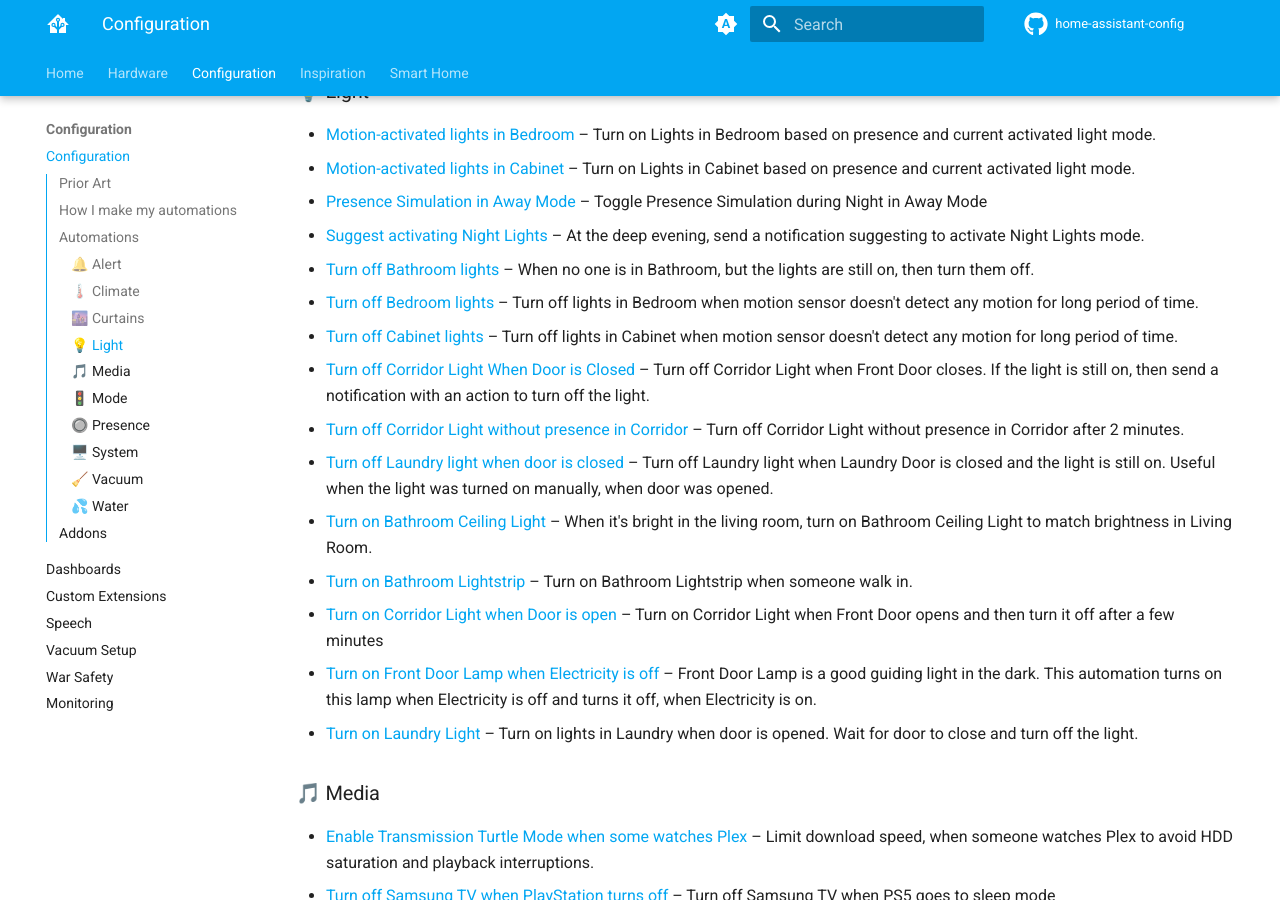
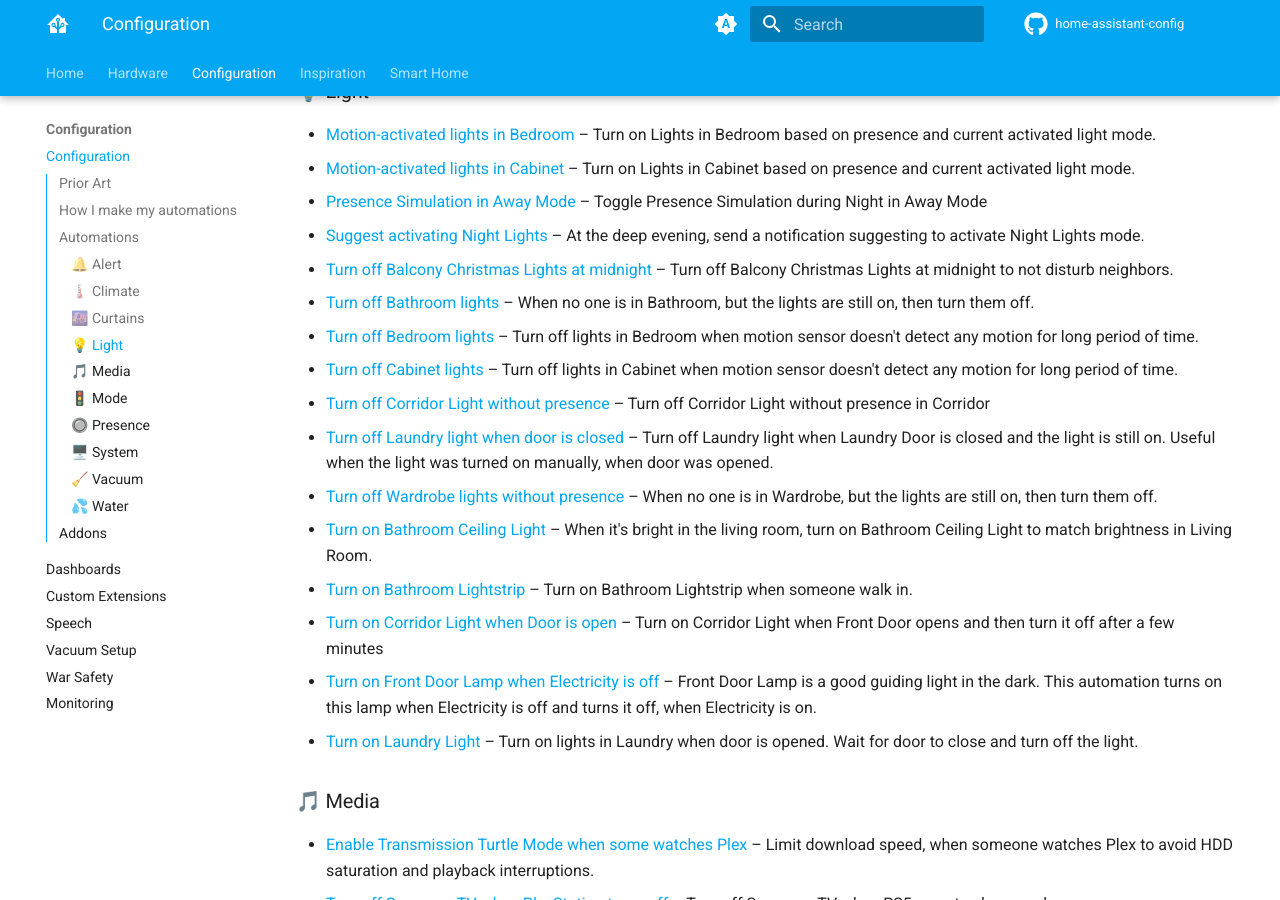
Before and after one commit to denysdovhan/home-assistant-config, an MkDocs documentation site: the page built from docs/config/index.md, in a window 1280 px wide and 900 px high, scrolled down 2735 px. Built offline with MkDocs 1.6.1 and Material for MkDocs 9.7.7, drawn with Linux system fonts in a browser that asks for light colours; comment, search, counter and statistics services are not loaded; some of the changed text lies outside the part shown.

Commit message:
docs: Update docs

```diff
--- a/docs/config/index.md
+++ b/docs/config/index.md
@@ -57,7 +57,7 @@ Total number of automations: **71**️
 - [Danger in Kyiv](https://github.com/denysdovhan/home-assistant-config/blob/9ff2a365ae41e27ddb5c0d6074cc071df4f6adf8/automations.yaml#L128) – Danger of missile/drone strike in Kyiv RIGHT NOW. Critical alert to hide immediately.
 - [Denys left the Office](https://github.com/denysdovhan/home-assistant-config/blob/9ff2a365ae41e27ddb5c0d6074cc071df4f6adf8/automations.yaml#L293) – Notify when Denys is leaving the office
 - [Electricity Outage](https://github.com/denysdovhan/home-assistant-config/blob/9ff2a365ae41e27ddb5c0d6074cc071df4f6adf8/automations.yaml#L323) – Notify everyone when there is no electricity at home.
-- [Electricity Outages report from Ukrenergo](https://github.com/denysdovhan/home-assistant-config/blob/9ff2a365ae41e27ddb5c0d6074cc071df4f6adf8/automations.yaml#L2528) – Send a notification with a summary of Electricity Outages report from Ukrenergo
+- [Electricity Outages report from Ukrenergo](https://github.com/denysdovhan/home-assistant-config/blob/9ff2a365ae41e27ddb5c0d6074cc071df4f6adf8/automations.yaml#L2453) – Send a notification with a summary of Electricity Outages report from Ukrenergo
 - [Electricity will turn on soon](https://github.com/denysdovhan/home-assistant-config/blob/9ff2a365ae41e27ddb5c0d6074cc071df4f6adf8/automations.yaml#L447) – Notify 1 hours in advance before the electricity turns on
 - [Imminent Attack by Strategic Bombers](https://github.com/denysdovhan/home-assistant-config/blob/9ff2a365ae41e27ddb5c0d6074cc071df4f6adf8/automations.yaml#L234) – Send a notification when Tu-95 strategic bombers take off from Russian airfields. This means attack by cruise missiles is imminent. Prepare a hideout.
 - [No Electricity Soon](https://github.com/denysdovhan/home-assistant-config/blob/9ff2a365ae41e27ddb5c0d6074cc071df4f6adf8/automations.yaml#L417) – Notify 30 minutes in advance before the electricity turns off
@@ -70,57 +70,58 @@ Total number of automations: **71**️
 - [Calibrate Cabinet Right TRV temperature](https://github.com/denysdovhan/home-assistant-config/blob/9ff2a365ae41e27ddb5c0d6074cc071df4f6adf8/automations.yaml#L1419) – Calibrate TRV temperature with external sensor.
 - [Calibrate Living Room TRV temperature](https://github.com/denysdovhan/home-assistant-config/blob/9ff2a365ae41e27ddb5c0d6074cc071df4f6adf8/automations.yaml#L1383) – Calibrate TRV temperature with external sensor.
 - [Suggest turning on AC when it's hot](https://github.com/denysdovhan/home-assistant-config/blob/9ff2a365ae41e27ddb5c0d6074cc071df4f6adf8/automations.yaml#LNone) – When temperature raises over certain level, send an actionable notification for turning on ACs
-- [Toggle dehumidifiers when we sleep](https://github.com/denysdovhan/home-assistant-config/blob/9ff2a365ae41e27ddb5c0d6074cc071df4f6adf8/automations.yaml#L2255) – Turn off Bathroom and Laundry dehumidifiers when we sleep and turn them on in the morning.
+- [Toggle dehumidifiers when we sleep](https://github.com/denysdovhan/home-assistant-config/blob/9ff2a365ae41e27ddb5c0d6074cc071df4f6adf8/automations.yaml#L2180) – Turn off Bathroom and Laundry dehumidifiers when we sleep and turn them on in the morning.
 - [Turn on fan when someone is on the toilet](https://github.com/denysdovhan/home-assistant-config/blob/9ff2a365ae41e27ddb5c0d6074cc071df4f6adf8/automations.yaml#L953) – When someone sits in the toilet, then turn on the fan. Turn off fan when person leaves.
 - [Turn on heaters during heating season](https://github.com/denysdovhan/home-assistant-config/blob/9ff2a365ae41e27ddb5c0d6074cc071df4f6adf8/automations.yaml#L477) – Turn on/off heaters when weather is getting cold/warm
 
 ### 🌆 Curtains
 
-- [Open Bedroom Curtains](https://github.com/denysdovhan/home-assistant-config/blob/9ff2a365ae41e27ddb5c0d6074cc071df4f6adf8/automations.yaml#L2701) – Gradually open Bedroom Curtains on workdays and weekends
+- [Open Bedroom Curtains](https://github.com/denysdovhan/home-assistant-config/blob/9ff2a365ae41e27ddb5c0d6074cc071df4f6adf8/automations.yaml#L2626) – Gradually open Bedroom Curtains on workdays and weekends
 - [Stop opening Bedroom Curtains when we don't want to](https://github.com/denysdovhan/home-assistant-config/blob/9ff2a365ae41e27ddb5c0d6074cc071df4f6adf8/automations.yaml#LNone) – Sometimes we want to prevent Bedroom Curtains from opening. Just close them when they are opening.
 - [Tighten Curtains hooks](https://github.com/denysdovhan/home-assistant-config/blob/9ff2a365ae41e27ddb5c0d6074cc071df4f6adf8/automations.yaml#L1431) – Sometimes hooks on curtains are getting loose. This automation unlock and locks hooks on curtain robots
 
 ### 💡 Light
 
-- [Motion-activated lights in Bedroom](https://github.com/denysdovhan/home-assistant-config/blob/9ff2a365ae41e27ddb5c0d6074cc071df4f6adf8/automations.yaml#L2093) – Turn on Lights in Bedroom based on presence and current activated light mode.
-- [Motion-activated lights in Cabinet](https://github.com/denysdovhan/home-assistant-config/blob/9ff2a365ae41e27ddb5c0d6074cc071df4f6adf8/automations.yaml#L2030) – Turn on Lights in Cabinet based on presence and current activated light mode.
-- [Presence Simulation in Away Mode](https://github.com/denysdovhan/home-assistant-config/blob/9ff2a365ae41e27ddb5c0d6074cc071df4f6adf8/automations.yaml#L1808) – Toggle Presence Simulation during Night in Away Mode
-- [Suggest activating Night Lights](https://github.com/denysdovhan/home-assistant-config/blob/9ff2a365ae41e27ddb5c0d6074cc071df4f6adf8/automations.yaml#L2151) – At the deep evening, send a notification suggesting to activate Night Lights mode.
-- [Turn off Bathroom lights](https://github.com/denysdovhan/home-assistant-config/blob/9ff2a365ae41e27ddb5c0d6074cc071df4f6adf8/automations.yaml#L1698) – When no one is in Bathroom, but the lights are still on, then turn them off.
-- [Turn off Bedroom lights](https://github.com/denysdovhan/home-assistant-config/blob/9ff2a365ae41e27ddb5c0d6074cc071df4f6adf8/automations.yaml#L2127) – Turn off lights in Bedroom when motion sensor doesn't detect any motion for long period of time.
-- [Turn off Cabinet lights](https://github.com/denysdovhan/home-assistant-config/blob/9ff2a365ae41e27ddb5c0d6074cc071df4f6adf8/automations.yaml#L2069) – Turn off lights in Cabinet when motion sensor doesn't detect any motion for long period of time.
-- [Turn off Corridor Light When Door is Closed](https://github.com/denysdovhan/home-assistant-config/blob/9ff2a365ae41e27ddb5c0d6074cc071df4f6adf8/automations.yaml#L1560) – Turn off Corridor Light when Front Door closes. If the light is still on, then send a notification with an action to turn off the light.
-- [Turn off Corridor Light without presence in Corridor](https://github.com/denysdovhan/home-assistant-config/blob/9ff2a365ae41e27ddb5c0d6074cc071df4f6adf8/automations.yaml#L2670) – Turn off Corridor Light without presence in Corridor after 2 minutes.
-- [Turn off Laundry light when door is closed](https://github.com/denysdovhan/home-assistant-config/blob/9ff2a365ae41e27ddb5c0d6074cc071df4f6adf8/automations.yaml#L2554) – Turn off Laundry light when Laundry Door is closed and the light is still on. Useful when the light was turned on manually, when door was opened.
-- [Turn on Bathroom Ceiling Light](https://github.com/denysdovhan/home-assistant-config/blob/9ff2a365ae41e27ddb5c0d6074cc071df4f6adf8/automations.yaml#L1901) – When it's bright in the living room, turn on Bathroom Ceiling Light to match brightness in Living Room.
-- [Turn on Bathroom Lightstrip](https://github.com/denysdovhan/home-assistant-config/blob/9ff2a365ae41e27ddb5c0d6074cc071df4f6adf8/automations.yaml#L1838) – Turn on Bathroom Lightstrip when someone walk in.
+- [Motion-activated lights in Bedroom](https://github.com/denysdovhan/home-assistant-config/blob/9ff2a365ae41e27ddb5c0d6074cc071df4f6adf8/automations.yaml#L2018) – Turn on Lights in Bedroom based on presence and current activated light mode.
+- [Motion-activated lights in Cabinet](https://github.com/denysdovhan/home-assistant-config/blob/9ff2a365ae41e27ddb5c0d6074cc071df4f6adf8/automations.yaml#L1955) – Turn on Lights in Cabinet based on presence and current activated light mode.
+- [Presence Simulation in Away Mode](https://github.com/denysdovhan/home-assistant-config/blob/9ff2a365ae41e27ddb5c0d6074cc071df4f6adf8/automations.yaml#L1733) – Toggle Presence Simulation during Night in Away Mode
+- [Suggest activating Night Lights](https://github.com/denysdovhan/home-assistant-config/blob/9ff2a365ae41e27ddb5c0d6074cc071df4f6adf8/automations.yaml#L2076) – At the deep evening, send a notification suggesting to activate Night Lights mode.
+- [Turn off Balcony Christmas Lights at midnight](https://github.com/denysdovhan/home-assistant-config/blob/9ff2a365ae41e27ddb5c0d6074cc071df4f6adf8/automations.yaml#L2681) – Turn off Balcony Christmas Lights at midnight to not disturb neighbors.
+- [Turn off Bathroom lights](https://github.com/denysdovhan/home-assistant-config/blob/9ff2a365ae41e27ddb5c0d6074cc071df4f6adf8/automations.yaml#L1620) – When no one is in Bathroom, but the lights are still on, then turn them off.
+- [Turn off Bedroom lights](https://github.com/denysdovhan/home-assistant-config/blob/9ff2a365ae41e27ddb5c0d6074cc071df4f6adf8/automations.yaml#L2052) – Turn off lights in Bedroom when motion sensor doesn't detect any motion for long period of time.
+- [Turn off Cabinet lights](https://github.com/denysdovhan/home-assistant-config/blob/9ff2a365ae41e27ddb5c0d6074cc071df4f6adf8/automations.yaml#L1994) – Turn off lights in Cabinet when motion sensor doesn't detect any motion for long period of time.
+- [Turn off Corridor Light without presence](https://github.com/denysdovhan/home-assistant-config/blob/9ff2a365ae41e27ddb5c0d6074cc071df4f6adf8/automations.yaml#L2595) – Turn off Corridor Light without presence in Corridor
+- [Turn off Laundry light when door is closed](https://github.com/denysdovhan/home-assistant-config/blob/9ff2a365ae41e27ddb5c0d6074cc071df4f6adf8/automations.yaml#L2479) – Turn off Laundry light when Laundry Door is closed and the light is still on. Useful when the light was turned on manually, when door was opened.
+- [Turn off Wardrobe lights without presence](https://github.com/denysdovhan/home-assistant-config/blob/9ff2a365ae41e27ddb5c0d6074cc071df4f6adf8/automations.yaml#L2656) – When no one is in Wardrobe, but the lights are still on, then turn them off.
+- [Turn on Bathroom Ceiling Light](https://github.com/denysdovhan/home-assistant-config/blob/9ff2a365ae41e27ddb5c0d6074cc071df4f6adf8/automations.yaml#L1826) – When it's bright in the living room, turn on Bathroom Ceiling Light to match brightness in Living Room.
+- [Turn on Bathroom Lightstrip](https://github.com/denysdovhan/home-assistant-config/blob/9ff2a365ae41e27ddb5c0d6074cc071df4f6adf8/automations.yaml#L1763) – Turn on Bathroom Lightstrip when someone walk in.
 - [Turn on Corridor Light when Door is open](https://github.com/denysdovhan/home-assistant-config/blob/9ff2a365ae41e27ddb5c0d6074cc071df4f6adf8/automations.yaml#L1545) – Turn on Corridor Light when Front Door opens and then turn it off after a few minutes
-- [Turn on Front Door Lamp when Electricity is off](https://github.com/denysdovhan/home-assistant-config/blob/9ff2a365ae41e27ddb5c0d6074cc071df4f6adf8/automations.yaml#L2575) – Front Door Lamp is a good guiding light in the dark. This automation turns on this lamp when Electricity is off and turns it off, when Electricity is on.
-- [Turn on Laundry Light](https://github.com/denysdovhan/home-assistant-config/blob/9ff2a365ae41e27ddb5c0d6074cc071df4f6adf8/automations.yaml#L2347) – Turn on lights in Laundry when door is opened. Wait for door to close and turn off the light.
+- [Turn on Front Door Lamp when Electricity is off](https://github.com/denysdovhan/home-assistant-config/blob/9ff2a365ae41e27ddb5c0d6074cc071df4f6adf8/automations.yaml#L2500) – Front Door Lamp is a good guiding light in the dark. This automation turns on this lamp when Electricity is off and turns it off, when Electricity is on.
+- [Turn on Laundry Light](https://github.com/denysdovhan/home-assistant-config/blob/9ff2a365ae41e27ddb5c0d6074cc071df4f6adf8/automations.yaml#L2272) – Turn on lights in Laundry when door is opened. Wait for door to close and turn off the light.
 
 ### 🎵 Media
 
-- [Enable Transmission Turtle Mode when some watches Plex](https://github.com/denysdovhan/home-assistant-config/blob/9ff2a365ae41e27ddb5c0d6074cc071df4f6adf8/automations.yaml#L2636) – Limit download speed, when someone watches Plex to avoid HDD saturation and playback interruptions.
+- [Enable Transmission Turtle Mode when some watches Plex](https://github.com/denysdovhan/home-assistant-config/blob/9ff2a365ae41e27ddb5c0d6074cc071df4f6adf8/automations.yaml#L2561) – Limit download speed, when someone watches Plex to avoid HDD saturation and playback interruptions.
 - [Turn off Samsung TV when PlayStation turns off](https://github.com/denysdovhan/home-assistant-config/blob/9ff2a365ae41e27ddb5c0d6074cc071df4f6adf8/automations.yaml#L673) – Turn off Samsung TV when PS5 goes to sleep mode
 - [Turn on Apple TV when Samsung TV turns on](https://github.com/denysdovhan/home-assistant-config/blob/9ff2a365ae41e27ddb5c0d6074cc071df4f6adf8/automations.yaml#L697) – Turn on Apple TV when Samsung TV turns on and PS5 is off
 
 ### 🚦 Mode
 
-- [Adjust Lights and Curtains in the evening](https://github.com/denysdovhan/home-assistant-config/blob/9ff2a365ae41e27ddb5c0d6074cc071df4f6adf8/automations.yaml#L1923) – When it's getting dark, or sun sets, or indoor illuminance is too low, then activate Evening Lights and close curtains
-- [Away Flow](https://github.com/denysdovhan/home-assistant-config/blob/9ff2a365ae41e27ddb5c0d6074cc071df4f6adf8/automations.yaml#L1638) – Toggle Away mode depending on the Away input boolean
-- [Away on Leaving City](https://github.com/denysdovhan/home-assistant-config/blob/9ff2a365ae41e27ddb5c0d6074cc071df4f6adf8/automations.yaml#L1648) – Toggle Away mode depending on proximity to the Kyiv city
+- [Adjust Lights and Curtains in the evening](https://github.com/denysdovhan/home-assistant-config/blob/9ff2a365ae41e27ddb5c0d6074cc071df4f6adf8/automations.yaml#L1848) – When it's getting dark, or sun sets, or indoor illuminance is too low, then activate Evening Lights and close curtains
+- [Away Flow](https://github.com/denysdovhan/home-assistant-config/blob/9ff2a365ae41e27ddb5c0d6074cc071df4f6adf8/automations.yaml#L1560) – Toggle Away mode depending on the Away input boolean
+- [Away on Leaving City](https://github.com/denysdovhan/home-assistant-config/blob/9ff2a365ae41e27ddb5c0d6074cc071df4f6adf8/automations.yaml#L1570) – Toggle Away mode depending on proximity to the Kyiv city
 - [Do Not Disturb on Focus](https://github.com/denysdovhan/home-assistant-config/blob/9ff2a365ae41e27ddb5c0d6074cc071df4f6adf8/automations.yaml#L1366) – Switch Do Not Disturb while camera, mic or focus are on
-- [Evening Lights Activation](https://github.com/denysdovhan/home-assistant-config/blob/9ff2a365ae41e27ddb5c0d6074cc071df4f6adf8/automations.yaml#L2000) – The activation flow for a Evening Lights mode. Enables turns on corresponding lights and motion-activated lights.
+- [Evening Lights Activation](https://github.com/denysdovhan/home-assistant-config/blob/9ff2a365ae41e27ddb5c0d6074cc071df4f6adf8/automations.yaml#L1925) – The activation flow for a Evening Lights mode. Enables turns on corresponding lights and motion-activated lights.
 - [Low Power Mode](https://github.com/denysdovhan/home-assistant-config/blob/9ff2a365ae41e27ddb5c0d6074cc071df4f6adf8/automations.yaml#L395) – Minimise electricity consumption during the outage, when on reserve power supply.
-- [Master Input runs Arriving/Leaving Home](https://github.com/denysdovhan/home-assistant-config/blob/9ff2a365ae41e27ddb5c0d6074cc071df4f6adf8/automations.yaml#L2318) – Run Arriving/Leaving Home flows when Master Input is toggled
-- [Night Lights Activation](https://github.com/denysdovhan/home-assistant-config/blob/9ff2a365ae41e27ddb5c0d6074cc071df4f6adf8/automations.yaml#L2015) – The activation flow for a Evening Lights mode. Enables turns on corresponding lights and motion-activated lights.
-- [Sleeping Lights Activation](https://github.com/denysdovhan/home-assistant-config/blob/9ff2a365ae41e27ddb5c0d6074cc071df4f6adf8/automations.yaml#L2240) – The activation flow for a Sleeping Lights mode. Enables turns on corresponding lights.
-- [Turn off modes when all lights turn off](https://github.com/denysdovhan/home-assistant-config/blob/9ff2a365ae41e27ddb5c0d6074cc071df4f6adf8/automations.yaml#L2292) – Turn off all light modes when all lights are off in the night, meaning we are set to sleep.
+- [Master Input runs Arriving/Leaving Home](https://github.com/denysdovhan/home-assistant-config/blob/9ff2a365ae41e27ddb5c0d6074cc071df4f6adf8/automations.yaml#L2243) – Run Arriving/Leaving Home flows when Master Input is toggled
+- [Night Lights Activation](https://github.com/denysdovhan/home-assistant-config/blob/9ff2a365ae41e27ddb5c0d6074cc071df4f6adf8/automations.yaml#L1940) – The activation flow for a Evening Lights mode. Enables turns on corresponding lights and motion-activated lights.
+- [Sleeping Lights Activation](https://github.com/denysdovhan/home-assistant-config/blob/9ff2a365ae41e27ddb5c0d6074cc071df4f6adf8/automations.yaml#L2165) – The activation flow for a Sleeping Lights mode. Enables turns on corresponding lights.
+- [Turn off modes when all lights turn off](https://github.com/denysdovhan/home-assistant-config/blob/9ff2a365ae41e27ddb5c0d6074cc071df4f6adf8/automations.yaml#L2217) – Turn off all light modes when all lights are off in the night, meaning we are set to sleep.
 
 ### 🔘 Presence
 
 - [Everyone is Leaving](https://github.com/denysdovhan/home-assistant-config/blob/9ff2a365ae41e27ddb5c0d6074cc071df4f6adf8/automations.yaml#L1006)
-- [Someone is Arriving](https://github.com/denysdovhan/home-assistant-config/blob/9ff2a365ae41e27ddb5c0d6074cc071df4f6adf8/automations.yaml#L1739) – Adjust home when someone arrives home. Run Arriving home, greet people.
+- [Someone is Arriving](https://github.com/denysdovhan/home-assistant-config/blob/9ff2a365ae41e27ddb5c0d6074cc071df4f6adf8/automations.yaml#L1664) – Adjust home when someone arrives home. Run Arriving home, greet people.
 
 ### 🖥️ System
 
@@ -130,10 +131,10 @@ Total number of automations: **71**️
 - [Notify about high RAM usage](https://github.com/denysdovhan/home-assistant-config/blob/9ff2a365ae41e27ddb5c0d6074cc071df4f6adf8/automations.yaml#L783) – Notify when RAM usage is high for some time.
 - [Notify when Media disk is full](https://github.com/denysdovhan/home-assistant-config/blob/9ff2a365ae41e27ddb5c0d6074cc071df4f6adf8/automations.yaml#L850) – Notify when Media drive is 95% full for some time.
 - [Notify when System disk is full](https://github.com/denysdovhan/home-assistant-config/blob/9ff2a365ae41e27ddb5c0d6074cc071df4f6adf8/automations.yaml#L753) – Send a notification when system disk is 90% full.
-- [Parse Ukrenergo Telegram with AI](https://github.com/denysdovhan/home-assistant-config/blob/9ff2a365ae41e27ddb5c0d6074cc071df4f6adf8/automations.yaml#L2442) – Parse data from [Ukrenergo](https://t.me/s/Ukrenergo) chanel with AI. Send notification about electricity outages updates. Update variables for other automations.
+- [Parse Ukrenergo Telegram with AI](https://github.com/denysdovhan/home-assistant-config/blob/9ff2a365ae41e27ddb5c0d6074cc071df4f6adf8/automations.yaml#L2367) – Parse data from [Ukrenergo](https://t.me/s/Ukrenergo) chanel with AI. Send notification about electricity outages updates. Update variables for other automations.
 - [Run chores in config folder](https://github.com/denysdovhan/home-assistant-config/blob/9ff2a365ae41e27ddb5c0d6074cc071df4f6adf8/automations.yaml#L878) – Run scripts for generating README, commiting regular updated, etc
-- [Turn off fridge when EcoFlow is below 50%](https://github.com/denysdovhan/home-assistant-config/blob/9ff2a365ae41e27ddb5c0d6074cc071df4f6adf8/automations.yaml#L1719) – Turn off fridge when EcoFlow is discharged below 50%, but there still no electricity. Save electricity additional ~100Wh.
-- [Update Electricity Outages schedule](https://github.com/denysdovhan/home-assistant-config/blob/9ff2a365ae41e27ddb5c0d6074cc071df4f6adf8/automations.yaml#L2487) – When Ukrenergo Response is updated with a related date, update electricity outages start/end datetime.
+- [Turn off fridge when EcoFlow is below 50%](https://github.com/denysdovhan/home-assistant-config/blob/9ff2a365ae41e27ddb5c0d6074cc071df4f6adf8/automations.yaml#L1644) – Turn off fridge when EcoFlow is discharged below 50%, but there still no electricity. Save electricity additional ~100Wh.
+- [Update Electricity Outages schedule](https://github.com/denysdovhan/home-assistant-config/blob/9ff2a365ae41e27ddb5c0d6074cc071df4f6adf8/automations.yaml#L2412) – When Ukrenergo Response is updated with a related date, update electricity outages start/end datetime.
 - [Wake up Wall Tablet](https://github.com/denysdovhan/home-assistant-config/blob/9ff2a365ae41e27ddb5c0d6074cc071df4f6adf8/automations.yaml#L1) – When someone walks the corridor, wake up the wall mounted tablet
 
 ### 🧹 Vacuum
@@ -148,8 +149,8 @@ Total number of automations: **71**️
 
 ### 💦 Water
 
-- [Close Water Valve when leak is detected](https://github.com/denysdovhan/home-assistant-config/blob/9ff2a365ae41e27ddb5c0d6074cc071df4f6adf8/automations.yaml#L2384) – When water leak is detected, close the Water Valve and make a critical announcement.
-- [Keep Water Boiler on](https://github.com/denysdovhan/home-assistant-config/blob/9ff2a365ae41e27ddb5c0d6074cc071df4f6adf8/automations.yaml#L2610) – Turn on boiler when it's off, when it should be on
+- [Close Water Valve when leak is detected](https://github.com/denysdovhan/home-assistant-config/blob/9ff2a365ae41e27ddb5c0d6074cc071df4f6adf8/automations.yaml#L2309) – When water leak is detected, close the Water Valve and make a critical announcement.
+- [Keep Water Boiler on](https://github.com/denysdovhan/home-assistant-config/blob/9ff2a365ae41e27ddb5c0d6074cc071df4f6adf8/automations.yaml#L2535) – Turn on boiler when it's off, when it should be on
 <!-- end-automations -->
 
 ## Addons
```
Also changed, not shown: other parts of docs/config/index.md (+2 -2 lines).
